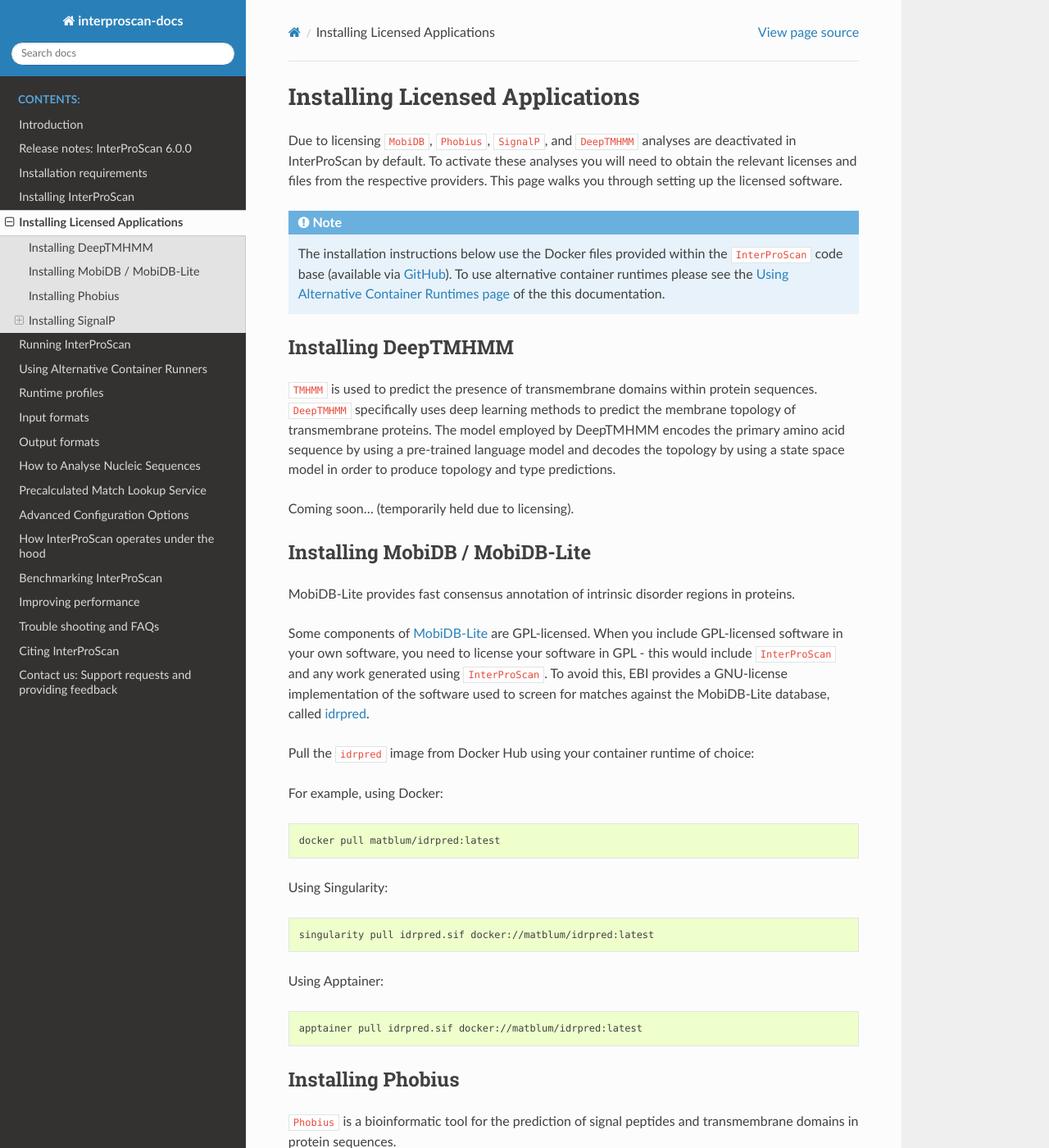
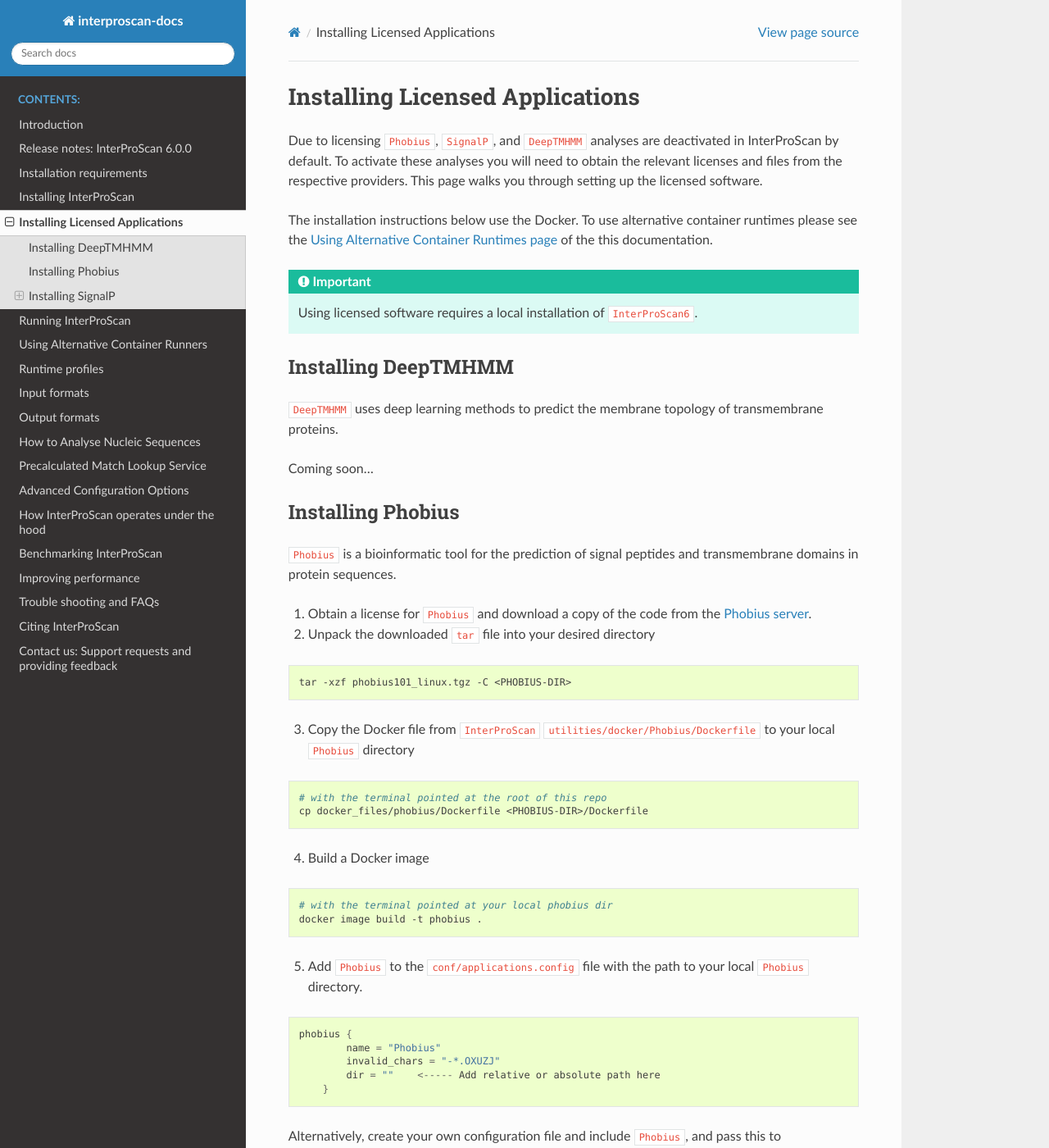
Before and after one commit to ebi-pf-team/interproscan-docs, a Sphinx documentation site: the page built from docs/InstallingLicensedApps.rst, in a window 1280 px wide and 1400 px high. Shown: the whole window at 82% size. Built offline with Sphinx 7.4.7 and the Read the Docs theme 3.1.0, drawn with Linux system fonts in a browser that asks for light colours; some of the changed text lies outside the part shown.

Commit message:
minimalise licensed software

````diff
--- a/docs/InstallingLicensedApps.rst
+++ b/docs/InstallingLicensedApps.rst
@@ -2,58 +2,25 @@
 Installing Licensed Applications
 ================================
 
-Due to licensing ``MobiDB``, ``Phobius``, ``SignalP``, and ``DeepTMHMM`` analyses
+Due to licensing ``Phobius``, ``SignalP``, and ``DeepTMHMM`` analyses
 are deactivated in InterProScan by default. To activate these analyses you will need to obtain
 the relevant licenses and files from the respective providers. This page walks
 you through setting up the licensed software.
 
-.. NOTE::
-    The installation instructions below use the Docker files provided within the
-    ``InterProScan`` code base (available via `GitHub <https://github.com/ebi-pf-team/interproscan6/tree/main>`_).
-    To use alternative container runtimes please see the `Using Alternative Container Runtimes page <AlternativeContainers.html>`__
-    of the this documentation.
+The installation instructions below use the Docker.
+To use alternative container runtimes please see the `Using Alternative Container Runtimes page <AlternativeContainers.html>`__
+of the this documentation.
+
+.. important::
+
+    Using licensed software requires a local installation of ``InterProScan6``.
 
 Installing DeepTMHMM
 ~~~~~~~~~~~~~~~~~~~~
 
-``TMHMM`` is used to predict the presence of transmembrane domains within protein sequences.
-``DeepTMHMM`` specifically uses deep learning methods to predict the membrane topology of
-transmembrane proteins. The model employed by DeepTMHMM encodes the primary amino acid sequence
-by using a pre-trained language model and decodes the topology by using a state space model
-in order to produce topology and type predictions.
+``DeepTMHMM`` uses deep learning methods to predict the membrane topology of transmembrane proteins.
 
-Coming soon... (temporarily held due to licensing).
-
-Installing MobiDB / MobiDB-Lite
-~~~~~~~~~~~~~~~~~~~~~~~~~~~~~~~
-
-MobiDB-Lite provides fast consensus annotation of intrinsic disorder regions in proteins.
-
-Some components of `MobiDB-Lite <https://github.com/BioComputingUP/MobiDB-lite>`_ are GPL-licensed.
-When you include GPL-licensed software in your own software, you need to license your software in GPL -
-this would include ``InterProScan`` and any work generated using ``InterProScan``. To avoid this,
-EBI provides a GNU-license implementation of the software used to screen for matches against
-the MobiDB-Lite database, called `idrpred <https://github.com/matthiasblum/idrpred>`_.
-
-Pull the ``idrpred`` image from Docker Hub using your container runtime of choice:
-
-For example, using Docker:
-
-.. code-block:: bash
-
-    docker pull matblum/idrpred:latest
-
-Using Singularity:
-
-.. code-block:: bash
-
-    singularity pull idrpred.sif docker://matblum/idrpred:latest
-
-Using Apptainer:
-
-.. code-block:: bash
-
-    apptainer pull idrpred.sif docker://matblum/idrpred:latest
+Coming soon...
 
 Installing Phobius
 ~~~~~~~~~~~~~~~~~~
@@ -68,7 +35,7 @@
 
     tar -xzf phobius101_linux.tgz -C <PHOBIUS-DIR>
 
-3. Copy the Docker file from ``InterProScan`` ``docker_files/Phobius/Dockerfile`` to your local ``Phobius`` directory
+3. Copy the Docker file from ``InterProScan`` ``utilities/docker/Phobius/Dockerfile`` to your local ``Phobius`` directory
 
 .. code-block:: bash
 
@@ -82,14 +49,25 @@
     # with the terminal pointed at your local phobius dir
     docker image build -t phobius .
 
-5. Check the ```subworkflows/sequence_analysis/members.config`` file to make sure the ``Phobius`` version is correct.
+5. Add ``Phobius`` to the ``conf/applications.config`` file with the path to your local ``Phobius`` directory.
 
 .. code-block:: groovy
 
     phobius {
-            release = "1.01" <---- update if necessary
-            runner = "phobius"
+            name = "Phobius"
+            invalid_chars = "-*.OXUZJ"
+            dir = ""    <----- Add relative or absolute path here
         }
+
+Alternatively, create your own configuration file and include ``Phobius``, and pass this to ``InterProScan6``:
+
+.. code-block:: groovy
+
+    nextflow run ebi-pf-team/interproscan6 \
+          -c <Path-to-config-file.config> \
+          -profile <docker/singularity/apptainer...local/lsf/slurm> \
+          --input <FASTA> \
+          --datadir <DATADIR>
 
 6. (Optional) Convert the Docker image to an image of your container runtime.
 
@@ -103,10 +81,7 @@
 Installing SignalP
 ~~~~~~~~~~~~~~~~~~
 
-``SignalP`` is a bioinformatic tool for the prediction of signal peptides and the location of their
-cleavage sites.
-
-You can find the official ``SignalP`` installation documentation `here <https://github.com/fteufel/signalp-6.0/blob/main/installation_instructions.md>`_.
+``SignalP`` is a bioinformatic tool for the prediction of signal peptides in protein sequences.
 
 1. Obtain a license of `SignalP <https://services.healthtech.dtu.dk/services/SignalP-6.0/>`_
 2. Download ``SignalP6`` from the `SignalP6 server <https://services.healthtech.dtu.dk/services/SignalP-6.0/>`_ (under 'Downloads').
@@ -121,68 +96,34 @@
 
     tar -xzf signalp-6.0h.fast.tar.gz -C <SIGNALP-DIR>
 
-4. Copy the Docker file available in the ``./docker_files/signalp/`` directory of ``InterProScan``
-to the root of your local ``SignalP6`` directory (``<SIGNALP-DIR>``), so that **all** ``SignalP6``
-files are mounted when building the Docker image.:
-
-.. code-block:: bash
-
-    # with the terminal point at the root of this repo
-    cp docker_files/signalp/Dockerfile <SIGNALP-DIR>/Dockerfile
-
-5. Build a docker image
-
-.. code-block:: bash
-
-    # with the terminal pointed at your local signalp dir
-    docker build -t signalp6 .
-
-6. Check the SignalP release number is correct in the ``interproscan/subworkflows/sequence_analysis/members.config`` configuration file:
+4. Update the path to the unpackaged SignalP tar file in the ``conf/applications.config`` configuration file:
 
 .. code-block:: groovy
 
-    signalp {
-        release = "6.0h"  <--- make sure the release is correct
-        runner = "signalp"
-        ...
-    }
-    ...
-    signalp_euk {
-        release = "6.0h"  <--- make sure the release is correct
-        runner = "signalp_euk"
-        ...
-    }
+        signalp_euk {
+            name = "SignalP-Euk"
+            organism = "eukarya"
+            dir = ""            <---- update the path to unpackaged SignalP tar file
+            mode = "fast"
+        }
+        signalp_prok {
+            name = "SignalP-Prok"
+            organism = "other"
+            dir = ""            <---- update the path to unpackaged SignalP tar file
+            mode = "fast"
+        }
 
-7. (Optional) Convert the Docker image to an image of your container runtime.
+Alternatively, create your own configuration file and include ``SignalP`, and pass this to ``InterProScan6``:
 
-For example, to build a singularity image:
+.. code-block:: groovy
 
-.. code-block:: bash
+    nextflow run ebi-pf-team/interproscan6 \
+          -c <Path-to-config-file.config> \
+          -profile <docker/singularity/apptainer...local/lsf/slurm> \
+          --input <FASTA> \
+          --datadir <DATADIR>
 
-    docker save signalp6 > signalp6.tar
-    singularity build signalp6.sif docker-archive://signalp6.tar
-
-Running SignalP
----------------
-
-Include ``signalp`` or ``signalp_euk`` in the list of applications defined using the ``--applications`` flag.
-
-.. code-block:: bash
-
-    nextflow run interproscan.nf \
-        --input utilities/test_files/best_to_test.fasta \
-        --applications signalp \
-        -profile local,docker
-
-
-.. code-block:: bash
-
-    nextflow run interproscan.nf \
-        --input utilities/test_files/best_to_test.fasta \
-        --applications signalp_euk \
-        -profile local,docker
-
-Using ``signalp`` sets the ``organism`` argument for SignalP6 to 'other', configuring ``SignalP6``
+Using ``signalp_prok`` sets the ``organism`` argument for SignalP6 to 'other', configuring ``SignalP6``
 to run using all models.
 
 Using ``signalp_euk`` sets the ``organism`` argument for SignalP6 to
@@ -200,34 +141,30 @@
 
 1. Incorporate the new mode into your ``SignalP6`` installation as per the `SignalP6 documentation <https://github.com/fteufel/signalp-6.0/blob/main/installation_instructions.md#installing-additional-modes>`_.
 
-2. Use the ``--signalp_mode`` flag when running ``InterProScan`` to define the mode.
-
-For example, to run `InterProScan` with the input file `best_to_test.fasta`, using SignalP with only eukaryotic models in slow mode, and with retrieving precalculated matches disabled on a local machine using docker:
+2. Use the ``--signalpMode`` flag when running ``InterProScan`` to define the mode.
 
 .. code-block:: bash
 
-    nextflow run interproscan.nf \
-    --input utilities/test_files/best_to_test.fasta \
-    --applications signalp_euk \
-    --disable_precalc \
-    --signalp_mode slow \
-    -profile docker,local
+    nextflow run ebi-pf-team/interproscan6 \
+          -profile <docker/singularity/apptainer...local/lsf/slurm> \
+          --input <FASTA> \
+          --datadir <DATADIR> \
+          --signalpMode slow
 
-.. NOTE::
-    ``InterProScan`` supports running only **one** ``SignalP`` mode at a time.
+``InterProScan`` supports running only **one** ``SignalP`` mode at a time.
 
 .. WARNING::
     The slow mode can take 6x longer to compute. Use when accurate region borders are needed.
 
-Converting from CPU to GPU, and back again
-------------------------------------------
+Converting from CPU to GPU
+--------------------------
 
 The model weights that come with the ``SignalP`` installation by default run on your CPU.
 If you have a GPU available, you can convert your installation to use the GPU instead.
 
 You will need to install ``SignalP`` in order to convert to GPU models.
 
-1. Convert the ``SignalP`` installation to GPU by following the `SignalP documentation <https://github.com/fteufel/signalp-6.0/blob/main/installation_instructions.md#converting-to-gpu>`_. Note this requires installing ``SignalP``.
+1. Convert the ``SignalP`` installation to GPU by following the `SignalP documentation <https://github.com/fteufel/signalp-6.0/blob/main/installation_instructions.md#converting-to-gpu>`_.
 2. Build a Docker image using the GPU-compatible models (using the Docker file provided in ``InterProScan``)
 
 .. code-block:: bash
@@ -237,24 +174,12 @@
 
 3. (Optional) Convert the image to your container runtime of choice
 
-For example, to build a singularity image:
+4. Run ``InterProScan6`` with the flag ``--signalpGPU``.
 
 .. code-block:: bash
 
-    docker save signalp6_gpuu > signalp6_gpu.tar
-    singularity build signalp6_gpu.sif docker-archive://signalp6_gpu.tar
-
-To run ``SignalP`` with GPU acceleration with ``InterProScan6`` use the flag ``--signalp_gpu``.
-
-For example, to run ``InterProScan`` with only ``SignalP`` enabled, using GPU acceleration on a SLURM cluster with Singularity support:
-
-.. code-block:: bash
-
-    nextflow run interproscan.nf \\
-    --input <fasta file> \\
-    --applications signalp \\
-    --signalp_gpu \\
-    -profile singularity,slurm
-
-To run ``SignalP`` with the GPU acceleration, include the ``--signalp_gpu`` flag in the
-``InterProScan`` command.
+    nextflow run ebi-pf-team/interproscan6 \
+          -profile <docker/singularity/apptainer...local/lsf/slurm> \
+          --input <FASTA> \
+          --datadir <DATADIR> \
+          --signalpGPU
````
